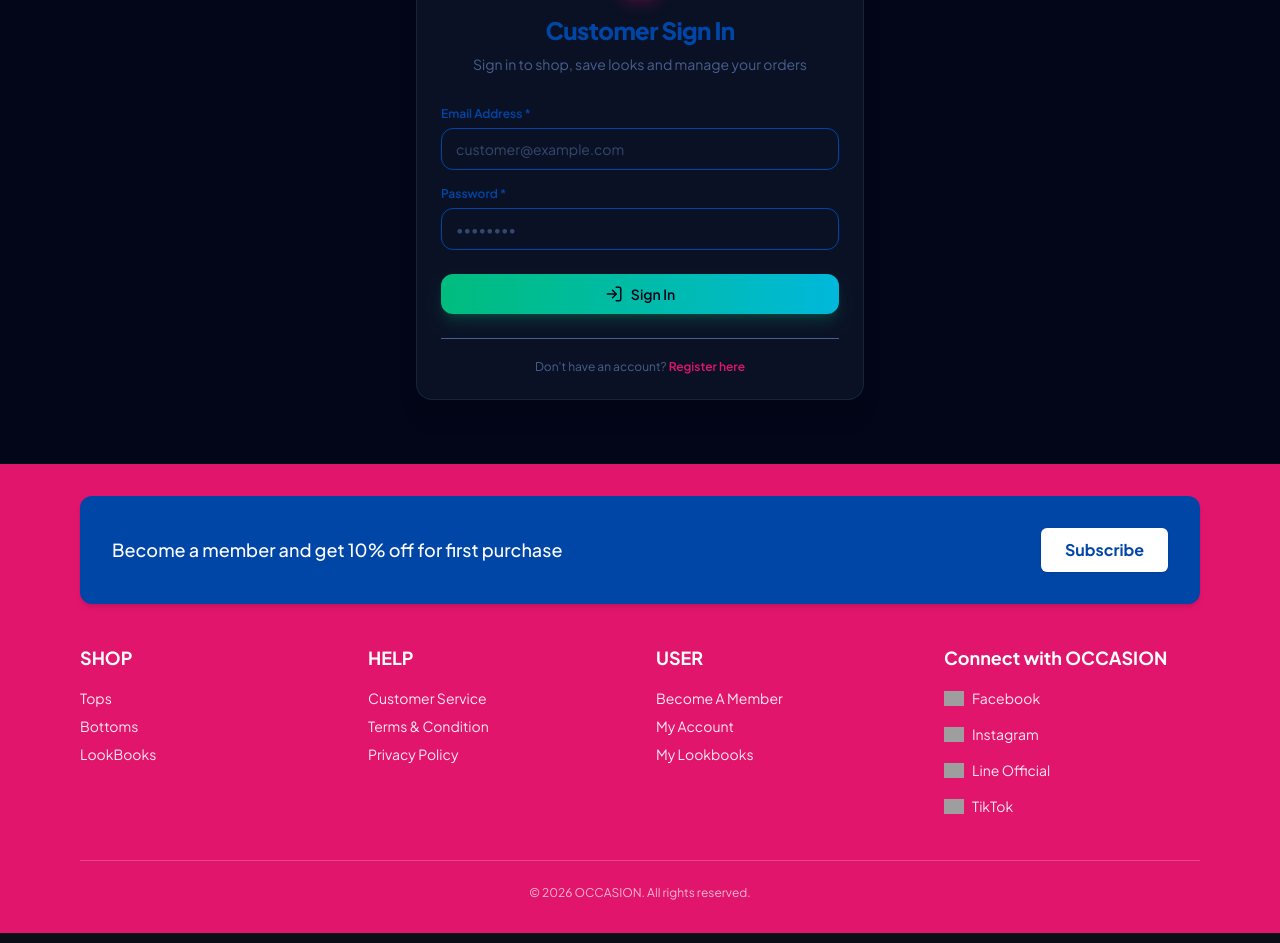
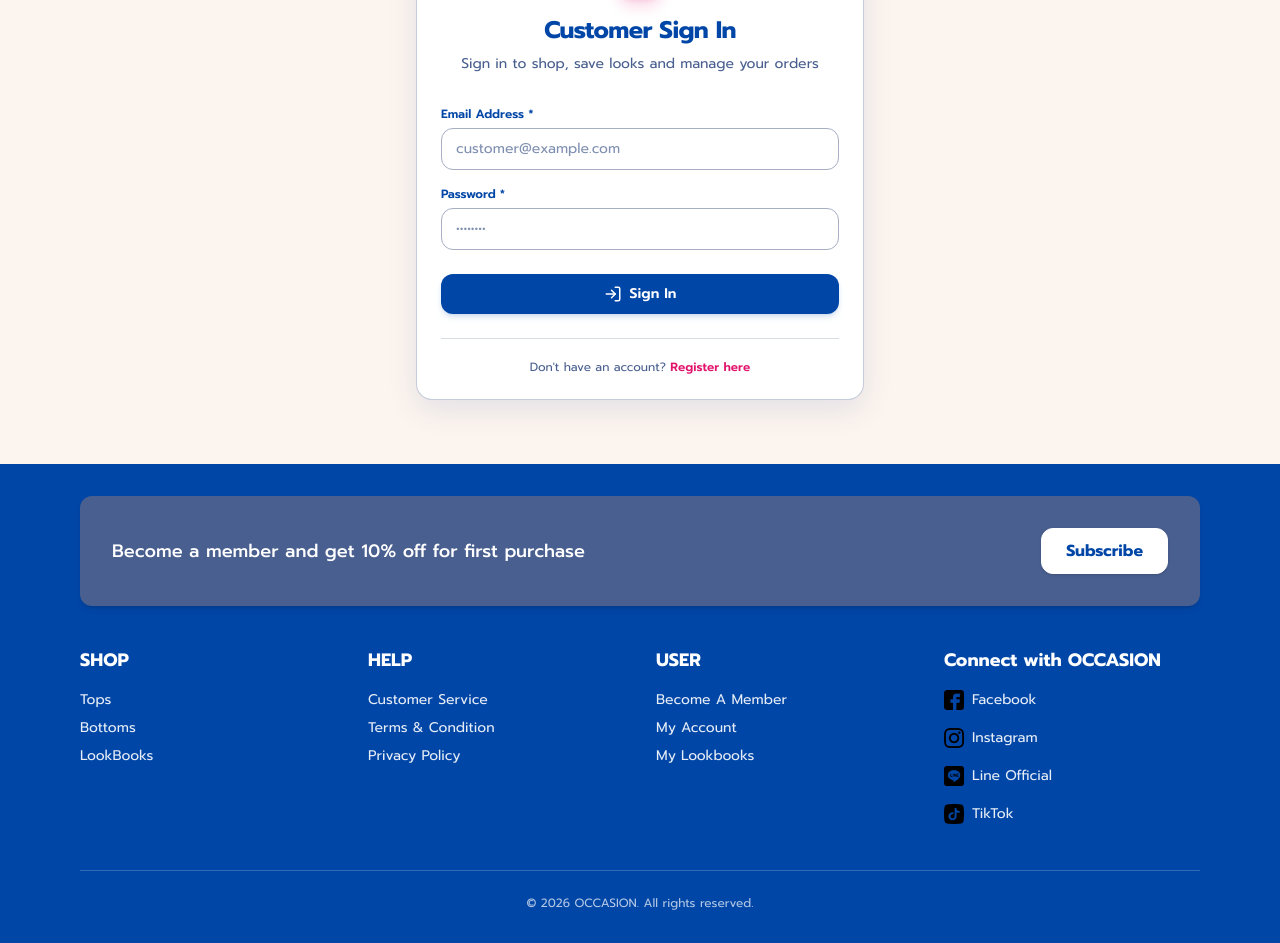
Before and after one commit to Bell914/jsd13-group3-HydraRanger, a React (Vite) app in the folder client/: page /login in a window 1280 px wide. Shown: the part 260-1203 px from the top of the page. Built offline with nearby package versions, Linux system fonts and the light colour scheme; no server answers; grey boxes are pictures that could not be loaded.

Commit message:
style: align shared components with design tokens

```diff
--- a/client/index.html
+++ b/client/index.html
@@ -7,7 +7,7 @@
     <title>Occasion — Unisex Fashion & Lookbook</title>
     <link rel="preconnect" href="https://fonts.googleapis.com">
     <link rel="preconnect" href="https://fonts.gstatic.com" crossorigin>
-    <link href="https://fonts.googleapis.com/css2?family=Plus+Jakarta+Sans:wght@400;500;600;700;800&family=Fira+Code:wght@400;500&display=swap" rel="stylesheet">
+    <link href="https://fonts.googleapis.com/css2?family=Prompt:wght@300;400;500;600;700&display=swap" rel="stylesheet">
   </head>
   <body>
     <div id="root"></div>
--- a/client/src/App.jsx
+++ b/client/src/App.jsx
@@ -4,7 +4,7 @@ import { AppRoutes } from './routes/index.js';
 
 function App() {
   return (
-    <div className="min-h-screen flex flex-col bg-slate-950 text-slate-100 selection:bg-emerald-500 selection:text-slate-950">
+    <div className="min-h-screen flex flex-col bg-background text-occasion-text selection:bg-accent selection:text-white">
       <Navbar />
       <main className="flex-1 w-full max-w-7xl mx-auto px-4 sm:px-6 lg:px-8 py-8">
         <AppRoutes />
--- a/client/src/components/Button.jsx
+++ b/client/src/components/Button.jsx
@@ -29,11 +29,13 @@ export const Button = ({
   };
 
   const variantClasses = {
-    primary: 'bg-gradient-to-r from-emerald-500 via-teal-500 to-cyan-500 text-slate-950 font-bold shadow-lg shadow-emerald-500/20 hover:shadow-emerald-500/35 hover:opacity-95 active:scale-[0.98]',
-    secondary: 'bg-slate-800/80 hover:bg-slate-700 text-slate-100 border border-slate-700/80 active:scale-[0.98]',
-    outline: 'bg-transparent text-emerald-400 border border-emerald-500/50 hover:bg-emerald-500/10 active:scale-[0.98]',
-    danger: 'bg-rose-500/15 text-rose-400 border border-rose-500/30 hover:bg-rose-500/25 active:scale-[0.98]',
-    ghost: 'bg-transparent text-slate-400 hover:text-slate-200 hover:bg-slate-800/50'
+    primary: 'bg-primary text-white shadow-md shadow-primary/15 hover:bg-primary-hover hover:shadow-lg',
+    secondary: 'border border-secondary bg-secondary text-white shadow-sm hover:bg-secondary-hover',
+    accent: 'bg-accent text-white shadow-md shadow-accent/15 hover:bg-accent-hover hover:shadow-lg',
+    surface: 'border border-occasion-border bg-surface text-primary shadow-sm hover:border-primary hover:bg-background',
+    outline: 'border border-primary bg-transparent text-primary hover:bg-primary hover:text-white',
+    danger: 'bg-accent text-white shadow-sm hover:bg-accent-hover',
+    ghost: 'bg-transparent text-secondary hover:bg-primary/8 hover:text-primary'
   };
 
   const iconSizes = {
--- a/client/src/components/Card.jsx
+++ b/client/src/components/Card.jsx
@@ -10,35 +10,45 @@ export const Card = ({
   onClick = null,
   hoverable = false
 }) => {
+  const handleKeyDown = (event) => {
+    if (onClick && (event.key === 'Enter' || event.key === ' ')) {
+      event.preventDefault();
+      onClick(event);
+    }
+  };
+
   return (
     <div
-      className={`bg-slate-900/70 backdrop-blur-xl border border-slate-800/80 rounded-2xl p-6 shadow-xl relative overflow-hidden transition-all duration-200 ${
-        hoverable ? 'hover:border-slate-700 hover:-translate-y-1 hover:shadow-2xl' : ''
-      } ${onClick ? 'cursor-pointer' : ''} ${className}`}
+      className={`relative overflow-hidden rounded-2xl border border-occasion-border/65 bg-surface p-5 shadow-[var(--shadow-surface)] transition duration-200 sm:p-6 ${
+        hoverable ? 'hover:-translate-y-1 hover:border-primary/55 hover:shadow-xl' : ''
+      } ${onClick ? 'cursor-pointer focus-visible:outline-none focus-visible:ring-3 focus-visible:ring-accent/45 focus-visible:ring-offset-2' : ''} ${className}`}
       onClick={onClick}
+      onKeyDown={handleKeyDown}
+      role={onClick ? 'button' : undefined}
+      tabIndex={onClick ? 0 : undefined}
     >
       {(title || Icon || action) && (
-        <div className="flex items-center justify-between mb-4 pb-3 border-b border-slate-800/60">
-          <div className="flex items-center gap-3">
+        <div className="mb-4 flex items-start justify-between gap-4 border-b border-occasion-border/45 pb-3">
+          <div className="flex min-w-0 items-center gap-3">
             {Icon && (
-              <div className="p-2.5 rounded-xl bg-emerald-500/10 text-emerald-400 border border-emerald-500/20 flex items-center justify-center">
-                <Icon size={20} />
+              <div className="flex shrink-0 items-center justify-center rounded-xl border border-accent/25 bg-accent/10 p-2.5 text-accent">
+                <Icon size={20} aria-hidden="true" />
               </div>
             )}
-            <div>
+            <div className="min-w-0">
               {title && (
-                <h3 className="text-lg font-bold text-slate-100 tracking-tight leading-snug">
+                <h3 className="text-lg font-bold leading-snug tracking-tight text-primary">
                   {title}
                 </h3>
               )}
               {subtitle && (
-                <p className="text-xs text-slate-400 font-medium mt-0.5">
+                <p className="mt-0.5 text-sm font-medium text-secondary">
                   {subtitle}
                 </p>
               )}
             </div>
           </div>
-          {action && <div>{action}</div>}
+          {action && <div className="shrink-0">{action}</div>}
         </div>
       )}
       {children}
--- a/client/src/components/Footer.jsx
+++ b/client/src/components/Footer.jsx
@@ -1,18 +1,19 @@
 import React from "react";
 import { Link } from "react-router-dom";
+import { assets } from "../assets/assets.js";
 
 export const Footer = () => {
   return (
-    <footer id="Footer" className="bg-accent text-white">
+    <footer id="Footer" className="bg-primary text-white">
       <div className="max-w-6xl w-full mx-auto px-4 py-8">
         {/* Banner สีฟ้า */}
-        <div className="bg-primary flex flex-col sm:flex-row justify-between items-center p-6 sm:p-8 rounded-xl shadow-md gap-4">
+        <div className="flex flex-col items-center justify-between gap-4 rounded-xl bg-secondary p-6 shadow-md sm:flex-row sm:p-8">
           <p className="text-white font-medium text-base sm:text-lg text-center sm:text-left">
             Become a member and get 10% off for first purchase
           </p>
           <button
             type="button"
-            className="bg-white text-primary font-bold px-6 py-2.5 rounded-md hover:bg-gray-100 transition whitespace-nowrap shadow cursor-pointer border-none"
+            className="min-h-11 cursor-pointer whitespace-nowrap rounded-xl border border-white bg-surface px-6 py-2.5 font-bold text-primary shadow transition hover:bg-background focus-visible:outline-none focus-visible:ring-3 focus-visible:ring-white/80 focus-visible:ring-offset-2 focus-visible:ring-offset-primary active:translate-y-px disabled:cursor-not-allowed disabled:opacity-55"
           >
             Subscribe
           </button>
@@ -27,7 +28,7 @@ export const Footer = () => {
               <li>
                 <Link
                   to="/products?category=tops"
-                  className="hover:underline transition"
+                  className="rounded-sm transition hover:underline focus-visible:outline-none focus-visible:ring-3 focus-visible:ring-white/80"
                 >
                   Tops
                 </Link>
@@ -35,13 +36,13 @@ export const Footer = () => {
               <li>
                 <Link
                   to="/products?category=bottoms"
-                  className="hover:underline transition"
+                  className="rounded-sm transition hover:underline focus-visible:outline-none focus-visible:ring-3 focus-visible:ring-white/80"
                 >
                   Bottoms
                 </Link>
               </li>
               <li>
-                <Link to="/lookbook" className="hover:underline transition">
+                <Link to="/lookbook" className="rounded-sm transition hover:underline focus-visible:outline-none focus-visible:ring-3 focus-visible:ring-white/80">
                   LookBooks
                 </Link>
               </li>
@@ -55,7 +56,7 @@ export const Footer = () => {
               <li>
                 <Link
                   to="/customer-service"
-                  className="hover:underline transition"
+                  className="rounded-sm transition hover:underline focus-visible:outline-none focus-visible:ring-3 focus-visible:ring-white/80"
                 >
                   Customer Service
                 </Link>
@@ -63,7 +64,7 @@ export const Footer = () => {
               <li>
                 <Link
                   to="/terms-and-conditions"
-                  className="hover:underline transition"
+                  className="rounded-sm transition hover:underline focus-visible:outline-none focus-visible:ring-3 focus-visible:ring-white/80"
                 >
                   Terms & Condition
                 </Link>
@@ -71,7 +72,7 @@ export const Footer = () => {
               <li>
                 <Link
                   to="/privacy-policy"
-                  className="hover:underline transition"
+                  className="rounded-sm transition hover:underline focus-visible:outline-none focus-visible:ring-3 focus-visible:ring-white/80"
                 >
                   Privacy Policy
                 </Link>
@@ -84,17 +85,17 @@ export const Footer = () => {
             <h4 className="font-bold text-lg mb-4">USER</h4>
             <ul className="space-y-2 text-sm text-white/90 list-none p-0 m-0">
               <li>
-                <Link to="/register" className="hover:underline transition">
+                <Link to="/register" className="rounded-sm transition hover:underline focus-visible:outline-none focus-visible:ring-3 focus-visible:ring-white/80">
                   Become A Member
                 </Link>
               </li>
               <li>
-                <Link to="/profile" className="hover:underline transition">
+                <Link to="/profile" className="rounded-sm transition hover:underline focus-visible:outline-none focus-visible:ring-3 focus-visible:ring-white/80">
                   My Account
                 </Link>
               </li>
               <li>
-                <Link to="/lookbook" className="hover:underline transition">
+                <Link to="/lookbook" className="rounded-sm transition hover:underline focus-visible:outline-none focus-visible:ring-3 focus-visible:ring-white/80">
                   My Lookbooks
                 </Link>
               </li>
@@ -110,11 +111,12 @@ export const Footer = () => {
                   href="https://facebook.com"
                   target="_blank"
                   rel="noopener noreferrer"
-                  className="inline-flex items-center gap-2 hover:opacity-80 transition"
+                  className="inline-flex items-center gap-2 rounded-sm transition hover:underline focus-visible:outline-none focus-visible:ring-3 focus-visible:ring-white/80"
                 >
                   <img
-                    src="./assets/icon/facebook.png"
-                    alt="facebook"
+                    src={assets.facebook}
+                    alt=""
+                    aria-hidden="true"
                     className="w-5 h-5 object-contain"
                   />
                   <span>Facebook</span>
@@ -125,11 +127,12 @@ export const Footer = () => {
                   href="https://instagram.com"
                   target="_blank"
                   rel="noopener noreferrer"
-                  className="inline-flex items-center gap-2 hover:opacity-80 transition"
+                  className="inline-flex items-center gap-2 rounded-sm transition hover:underline focus-visible:outline-none focus-visible:ring-3 focus-visible:ring-white/80"
                 >
                   <img
-                    src="./assets/icon/instagram.png"
-                    alt="instagram"
+                    src={assets.instagram}
+                    alt=""
+                    aria-hidden="true"
                     className="w-5 h-5 object-contain"
                   />
                   <span>Instagram</span>
@@ -140,11 +143,12 @@ export const Footer = () => {
                   href="https://line.me"
                   target="_blank"
                   rel="noopener noreferrer"
-                  className="inline-flex items-center gap-2 hover:opacity-80 transition"
+                  className="inline-flex items-center gap-2 rounded-sm transition hover:underline focus-visible:outline-none focus-visible:ring-3 focus-visible:ring-white/80"
                 >
                   <img
-                    src="./assets/icon/line.png"
-                    alt="line"
+                    src={assets.lineOfficial}
+                    alt=""
+                    aria-hidden="true"
                     className="w-5 h-5 object-contain"
                   />
                   <span>Line Official</span>
@@ -155,11 +159,12 @@ export const Footer = () => {
                   href="https://tiktok.com"
                   target="_blank"
                   rel="noopener noreferrer"
-                  className="inline-flex items-center gap-2 hover:opacity-80 transition"
+                  className="inline-flex items-center gap-2 rounded-sm transition hover:underline focus-visible:outline-none focus-visible:ring-3 focus-visible:ring-white/80"
                 >
                   <img
-                    src="./assets/icon/tiktok.png"
-                    alt="tiktok"
+                    src={assets.tiktok}
+                    alt=""
+                    aria-hidden="true"
                     className="w-5 h-5 object-contain"
                   />
                   <span>TikTok</span>
--- a/client/src/index.css
+++ b/client/src/index.css
@@ -1,52 +1,84 @@
 @import "tailwindcss";
-@import url("https://fonts.googleapis.com/css2?family=Prompt:wght@300;400;500;600;700&display=swap");
+
 :root {
-  --font-primary:
-    "Plus Jakarta Sans", system-ui, -apple-system, BlinkMacSystemFont,
-    "Segoe UI", Roboto, Oxygen, Ubuntu, Cantarell, sans-serif;
-  --font-mono: "Fira Code", monospace;
+  --color-background: #fcf4ee;
+  --color-primary: #0046a7;
+  --color-secondary: #495f8f;
+  --color-accent: #e2156d;
+  --color-surface: #ffffff;
+  --color-text: #0046a7;
+  --color-text-muted: #495f8f;
+  --color-border: #a6afc4;
+  --color-focus-ring: #e2156d;
+  --color-primary-hover: #003985;
+  --color-secondary-hover: #3b4d75;
+  --color-accent-hover: #b81159;
+  --color-disabled: #d6d9e2;
+  --radius-control: 0.75rem;
+  --radius-surface: 1rem;
+  --shadow-surface: 0 10px 30px rgb(0 70 167 / 0.1);
+  --font-primary: "Prompt", system-ui, -apple-system, BlinkMacSystemFont,
+    "Segoe UI", sans-serif;
+}
+
+html {
+  background-color: var(--color-background);
 }
 
 body {
+  margin: 0;
   font-family: var(--font-primary);
-  background-color: #090d16;
-  color: #f8fafc;
+  background-color: var(--color-background);
+  color: var(--color-text);
   min-height: 100vh;
-  background-image:
-    radial-gradient(at 0% 0%, rgba(16, 185, 129, 0.12) 0px, transparent 50%),
-    radial-gradient(at 100% 100%, rgba(6, 182, 212, 0.1) 0px, transparent 50%);
-  background-attachment: fixed;
   -webkit-font-smoothing: antialiased;
+  overflow-x: hidden;
 }
 
 @theme {
-  /* กำหนดสีเดี่ยว */
-  --color-primary: #0046a7; /* เปลี่ยนเป็นรหัสสีฟ้า Primary ของคุณ */
-  --color-accent: #e2156d; /* เปลี่ยนเป็นรหัสสีเข้ม Accent ของคุณ */
+  --color-background: #fcf4ee;
+  --color-primary: #0046a7;
   --color-secondary: #495f8f;
-  --color-background: #fcf4ee;
-  /* เปลี่ยนฟอนต์หลักของทั้งเว็บ */
-  --font-sans: "Prompt", sans-serif;
-  /* หรือสร้างคลาสใหม่ font-prompt */
-  --font-prompt: "Prompt", sans-serif;
+  --color-accent: #e2156d;
+  --color-surface: #ffffff;
+  --color-occasion-text: #0046a7;
+  --color-muted: #495f8f;
+  --color-occasion-border: #a6afc4;
+  --color-primary-hover: #003985;
+  --color-secondary-hover: #3b4d75;
+  --color-accent-hover: #b81159;
+  --color-disabled: #d6d9e2;
+  --font-sans: "Prompt", system-ui, sans-serif;
+  --font-prompt: "Prompt", system-ui, sans-serif;
 }
 
 @layer components {
-  /* คลาสหลักสำหรับโครงสร้างปุ่ม */
   .btn {
-    @apply px-5 py-2.5 rounded-lg font-medium transition-all duration-200 active:scale-95 flex items-center justify-center gap-2 shadow-sm;
+    @apply inline-flex items-center justify-center gap-2 rounded-xl px-5 py-2.5 font-semibold transition duration-200 focus-visible:outline-none focus-visible:ring-3 focus-visible:ring-accent/45 focus-visible:ring-offset-2 disabled:cursor-not-allowed disabled:opacity-55;
   }
 
-  /* คลาสสำหรับสีต่าง ๆ (ตัด @apply btn ออก) */
   .btn-primary {
-    @apply bg-blue-600 text-white hover:bg-blue-700 hover:shadow-md;
+    @apply bg-primary text-white shadow-sm hover:bg-primary-hover active:translate-y-px;
   }
 
   .btn-secondary {
-    @apply bg-gray-100 text-gray-700 hover:bg-gray-200 border border-gray-300;
+    @apply border border-secondary bg-secondary text-white hover:bg-secondary-hover active:translate-y-px;
   }
 
   .btn-danger {
-    @apply bg-red-600 text-white hover:bg-red-700;
+    @apply bg-accent text-white hover:bg-accent-hover active:translate-y-px;
   }
 }
+
+@layer base {
+  :focus-visible {
+    outline: 3px solid color-mix(in srgb, var(--color-focus-ring) 70%, white);
+    outline-offset: 3px;
+  }
+
+  button,
+  a,
+  input {
+    -webkit-tap-highlight-color: transparent;
+  }
+}
```
